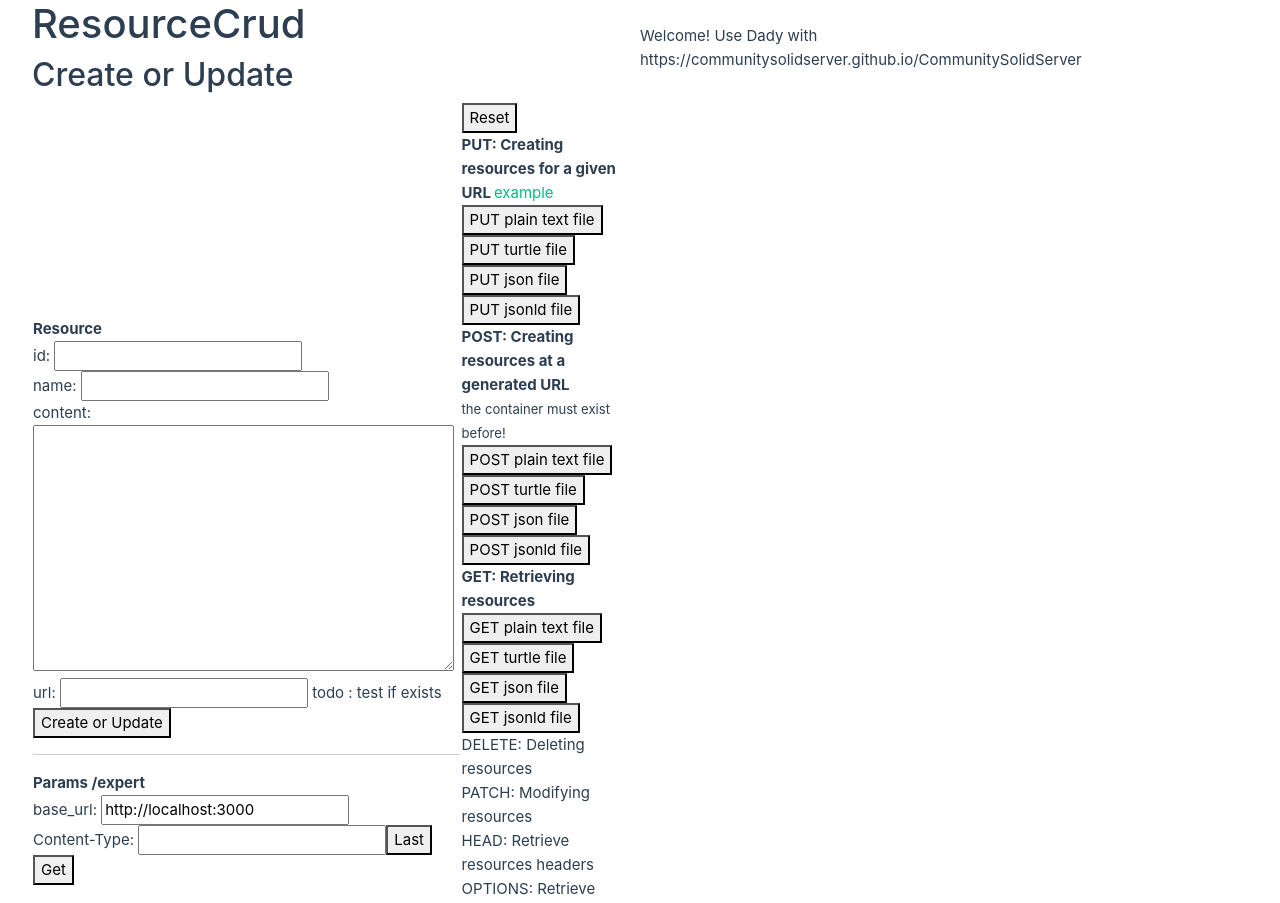
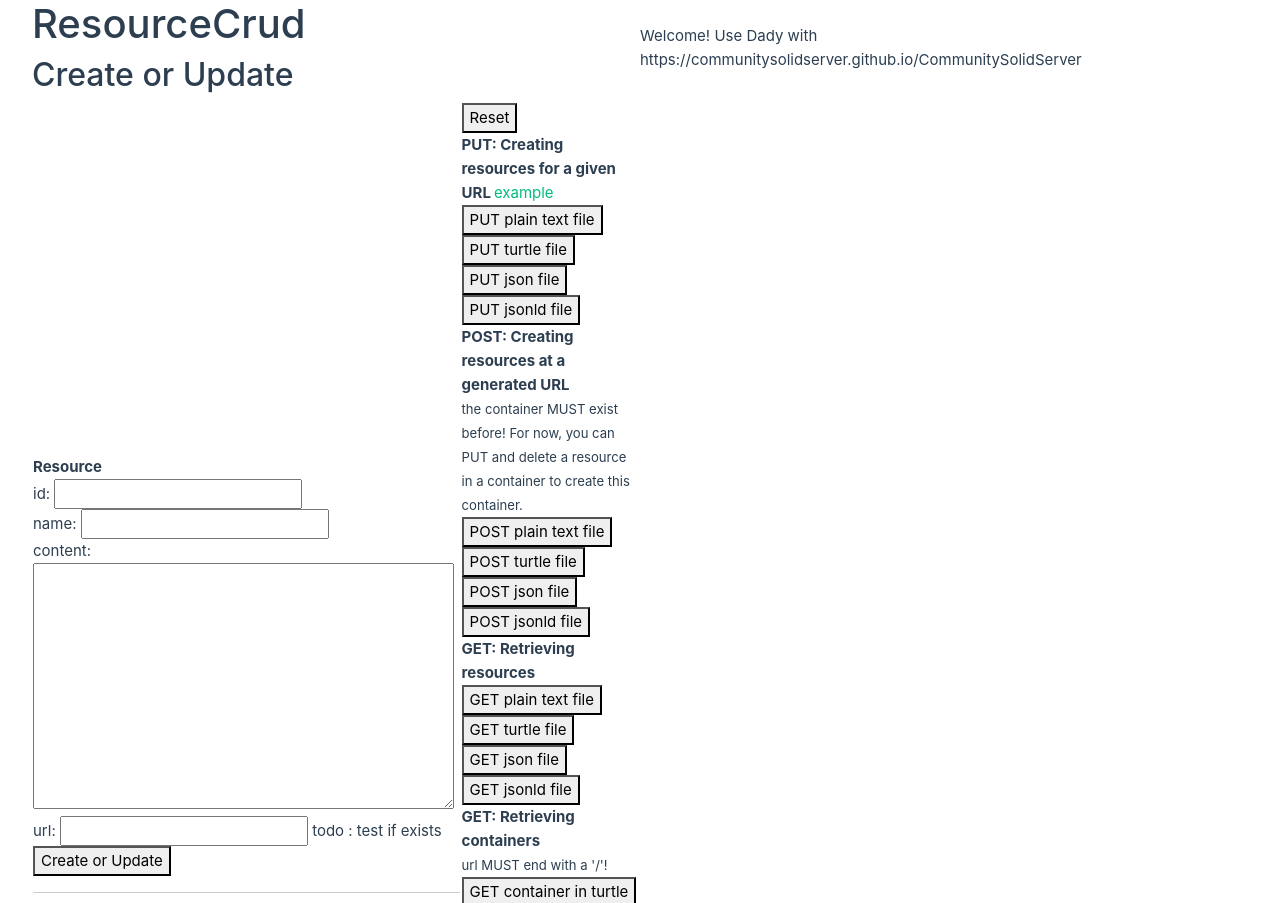
Before and after one commit to scenaristeur/dady, a Vue app: page / in a window 1280 px wide. Shown: the top 903 px of the page. Built offline with nearby package versions, Linux system fonts and the light colour scheme.

Commit message:
GET + container

```diff
--- a/src/views/ResourceCrud.vue
+++ b/src/views/ResourceCrud.vue
@@ -51,7 +51,10 @@
           ><button @click="example_PUT_jsonld">PUT jsonld file</button>
           <br />
           <b>POST: Creating resources at a generated URL</b><br />
-          <small>the container must exist before!</small>
+          <small
+            >the container MUST exist before! For now, you can PUT and delete a resource
+            in a container to create this container.</small
+          >
           <br />
           <button @click="example_POST_text">POST plain text file</button>
           <button @click="example_POST_turtle">POST turtle file</button>
@@ -65,11 +68,18 @@
           <button @click="example_GET_json">GET json file</button
           ><button @click="example_GET_jsonld">GET jsonld file</button>
           <br />
+          <b> GET: Retrieving containers</b>
+          <br />
+          <small>url MUST end with a '/'!</small><br />
+          <button @click="example_GET_container_turtle">GET container in turtle</button>
+          <button @click="example_GET_container_jsonld">GET container in jsonld</button>
+          <br />
           DELETE: Deleting resources
           <br />
           PATCH: Modifying resources<br />
           HEAD: Retrieve resources headers<br />
           OPTIONS: Retrieve resources communication options<br />
+          TODO: create recursive containers<br />
 
           <button @click="create_or_update">Create a plain text file:</button
           ><button @click="create_or_update">Create a plain text file:</button
@@ -141,8 +151,6 @@ export default {
       this.params.url = "myfile.txt";
       this.params.headers["Content-Type"] = "text/plain";
       this.resource = {
-        // id: "",
-        // name: "",
         content: "bidule",
       };
     },
@@ -151,8 +159,6 @@ export default {
       this.params.url = "myfile.ttl";
       this.params.headers["Content-Type"] = "text/turtle";
       this.resource = {
-        // id: "123",
-        // name: "truc",
         content: "<ex:s> <ex:p> <ex:o>.",
       };
     },
@@ -162,8 +168,6 @@ export default {
       this.params.headers["Content-Type"] = "application/json";
       let content = JSON.stringify({ nimp: "swing", swop: "tchiboo" }, null, 2);
       this.resource = {
-        // id: "123",
-        // name: "truc",
         content: content,
       };
     },
@@ -183,8 +187,6 @@ export default {
         2
       );
       this.resource = {
-        // id: "123",
-        // name: "truc",
         content: content,
       };
     },
@@ -194,8 +196,6 @@ export default {
       this.params.url = "";
       this.params.headers["Content-Type"] = "text/plain";
       this.resource = {
-        // id: "",
-        // name: "",
         content: "bidule",
       };
     },
@@ -204,8 +204,6 @@ export default {
       this.params.url = "";
       this.params.headers["Content-Type"] = "text/turtle";
       this.resource = {
-        // id: "123",
-        // name: "truc",
         content: "<ex:s> <ex:p> <ex:o>.",
       };
     },
@@ -215,8 +213,6 @@ export default {
       this.params.headers["Content-Type"] = "application/json";
       let content = JSON.stringify({ nimp: "swing", swop: "tchiboo" }, null, 2);
       this.resource = {
-        // id: "123",
-        // name: "truc",
         content: content,
       };
     },
@@ -236,8 +232,6 @@ export default {
         2
       );
       this.resource = {
-        // id: "123",
-        // name: "truc",
         content: content,
       };
     },
@@ -246,53 +240,32 @@ export default {
       this.params.method = "GET";
       this.params.url = "myfile.txt";
       this.params.headers["Accept"] = "text/plain";
-      //   this.resource = {
-      //     // id: "123",
-      //     // name: "truc",
-      //     content: "<ex:s> <ex:p> <ex:o>.",
-      //   };
     },
     example_GET_turtle() {
       this.params.method = "GET";
       this.params.url = "myfile.ttl";
       this.params.headers["Accept"] = "text/turtle";
-      //   this.resource = {
-      //     // id: "123",
-      //     // name: "truc",
-      //     content: "<ex:s> <ex:p> <ex:o>.",
-      //   };
     },
     example_GET_json() {
       this.params.method = "GET";
       this.params.url = "myfile.json";
       this.params.headers["Accept"] = "application/json";
-      //   let content = JSON.stringify({ nimp: "swing", swop: "tchiboo" }, null, 2);
-      //   this.resource = {
-      //     // id: "123",
-      //     // name: "truc",
-      //     content: content,
-      //   };
     },
     example_GET_jsonld() {
       this.params.method = "GET";
       this.params.url = "myfile.jsonld";
       this.params.headers["Accept"] = "application/ld+json";
-      //   let content = JSON.stringify(
-      //     {
-      //       "@context": "https://json-ld.org/contexts/person.jsonld",
-      //       "@id": "http://dbpedia.org/resource/John_Lennon",
-      //       name: "John Lennon",
-      //       born: "1940-10-09",
-      //       spouse: "http://dbpedia.org/resource/Cynthia_Lennon",
-      //     },
-      //     null,
-      //     2
-      //   );
-      //   this.resource = {
-      //     // id: "123",
-      //     // name: "truc",
-      //     content: content,
-      //   };
+    },
+    // GET CONTAINER
+    example_GET_container_turtle() {
+      this.params.method = "GET";
+      this.params.url = "/";
+      this.params.headers["Accept"] = "text/turtle";
+    },
+    example_GET_container_jsonld() {
+      this.params.method = "GET";
+      this.params.url = "/";
+      this.params.headers["Accept"] = "application/ld+json";
     },
   },
 };
```
